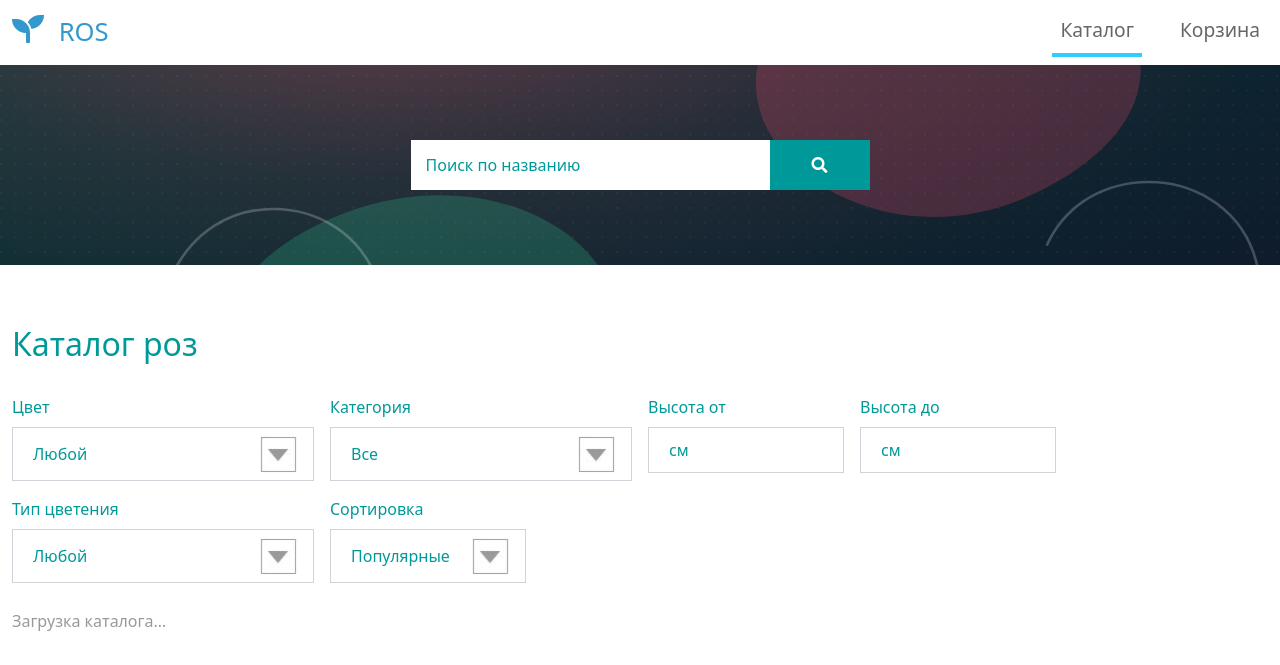
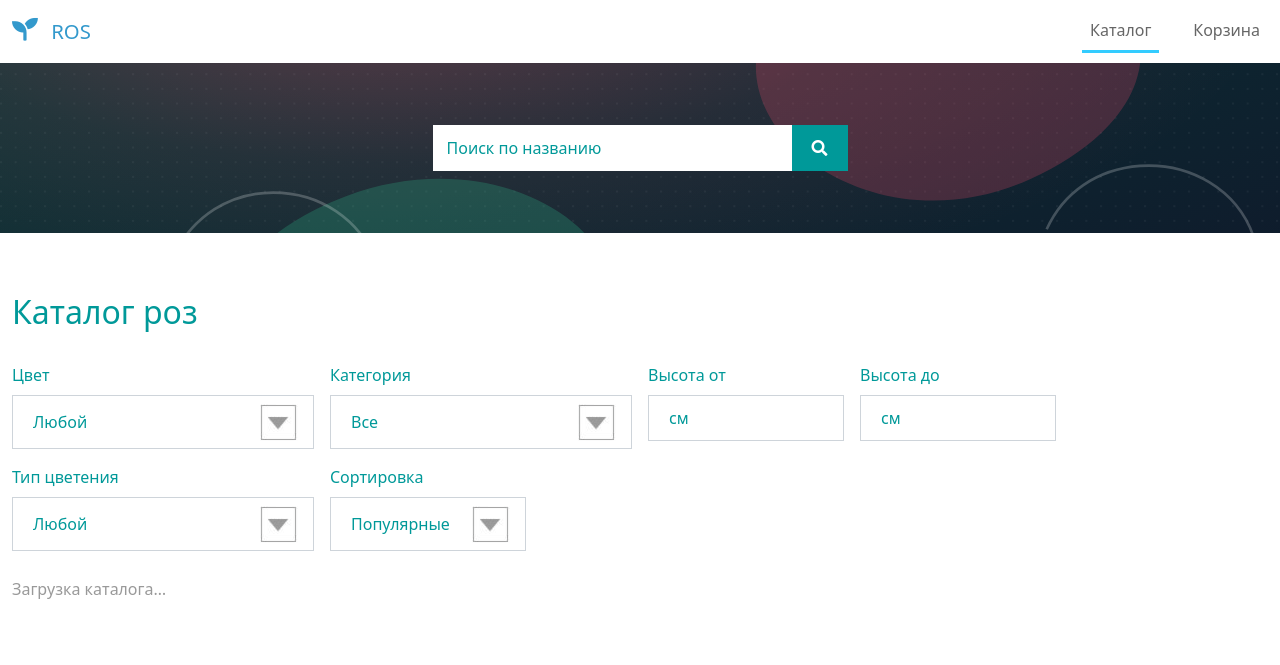
Before and after one commit to lesnikovmn-svg/rosy-catalog-2026, a plain HTML site: page index.html in a window 1280 px wide. Shown: the top 665 px of the page. Drawn offline with Linux system fonts and the light colour scheme.

Commit message:
Reduce navbar sizing with golden-ratio scale

```diff
--- a/assets/css/rosy.css
+++ b/assets/css/rosy.css
@@ -1,5 +1,54 @@
 :root {
+  --phi: 1.618;
   --rosy-wa: #25d366;
+
+  /* Golden-ratio-ish scale (phi). */
+  --rosy-space-xs: 0.618rem;
+  --rosy-space-sm: 1rem;
+  --rosy-space-md: 1.618rem;
+  --rosy-space-lg: 2.618rem;
+
+  --rosy-font-sm: 0.95rem;
+  --rosy-font-md: 1rem;
+  --rosy-font-lg: 1.272rem; /* ~sqrt(phi) */
+  --rosy-font-xl: 1.618rem;
+}
+
+.navbar {
+  padding-top: var(--rosy-space-xs);
+  padding-bottom: var(--rosy-space-xs);
+}
+
+.navbar-brand {
+  font-size: var(--rosy-font-lg);
+}
+
+.navbar-brand i {
+  font-size: var(--rosy-font-xl);
+}
+
+.nav-item {
+  margin-right: var(--rosy-space-md);
+}
+
+.nav-link {
+  font-size: var(--rosy-font-md);
+  border-bottom-width: 3px;
+}
+
+.tm-hero {
+  min-height: 170px;
+}
+
+.tm-search-input {
+  width: min(360px, 74vw);
+  padding: 10px 14px;
+  font-size: var(--rosy-font-md);
+}
+
+.tm-search-btn {
+  width: 56px;
+  height: 46px;
 }
 
 .rosy-cta {
```
